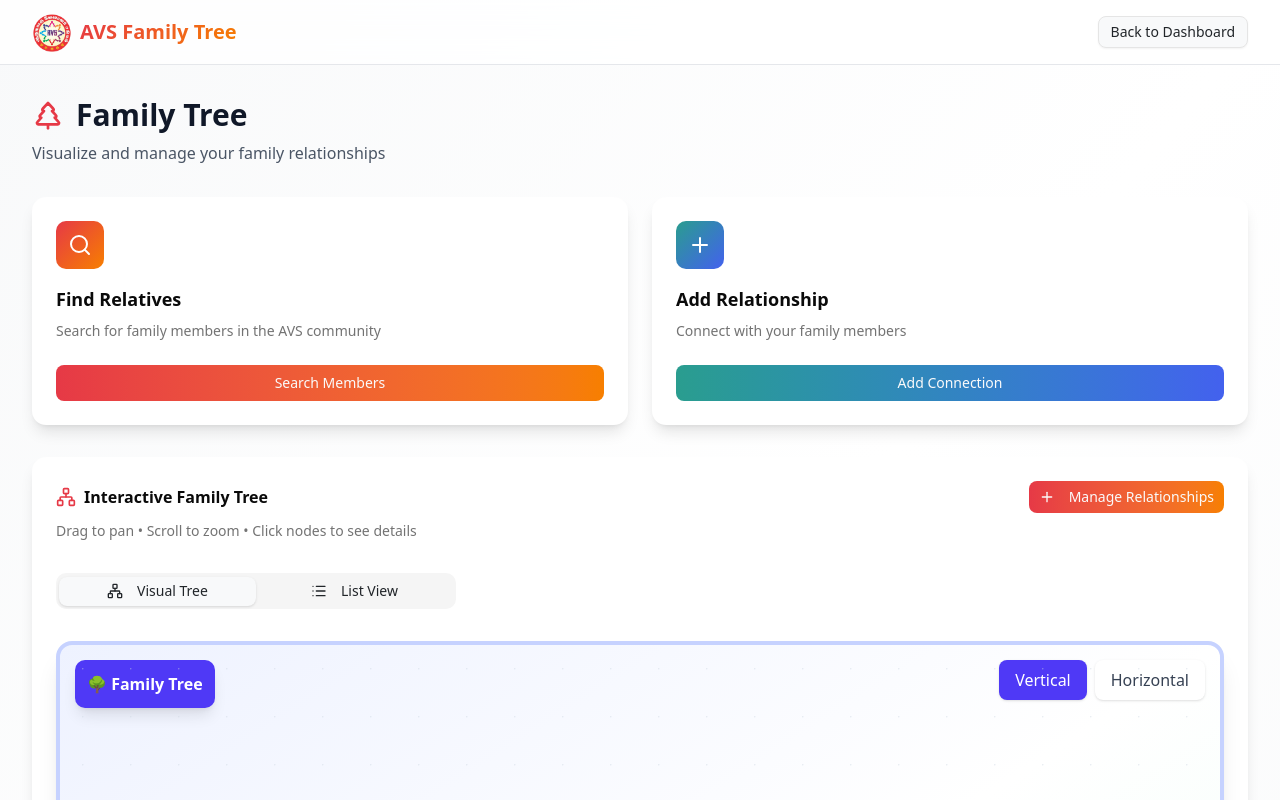
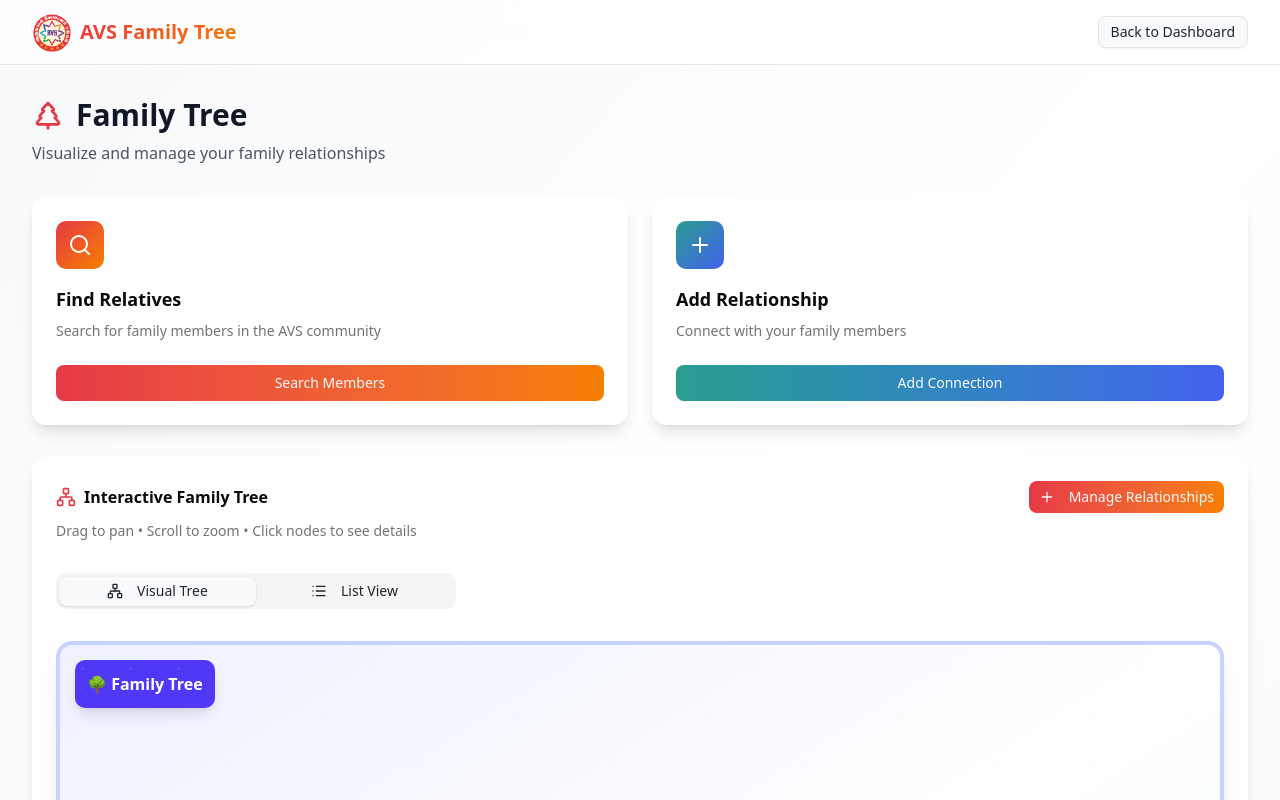
Before and after one commit to avasthiji/avs-family-tree, a Next.js app: page /family-tree in a window 1280 px wide. Shown: the top 800 px of the page. Built offline with nearby package versions, Linux system fonts and the light colour scheme; no server answers; the database is empty; sample sign-in values are in the browser's storage.

Commit message:
bug fixes

```diff
--- a/src/components/D3FamilyTree.tsx
+++ b/src/components/D3FamilyTree.tsx
@@ -596,28 +596,6 @@ export default function D3FamilyTree({
         >
           <b>🌳 Family Tree</b>
         </Panel>
-        <Panel position="top-right" className="flex gap-2">
-          <button
-            className={`px-4 py-2 rounded-md shadow transition-colors ${
-              direction === "TB"
-                ? "bg-indigo-600 text-white"
-                : "bg-white text-gray-700 hover:bg-gray-50"
-            }`}
-            onClick={() => onLayout("TB")}
-          >
-            Vertical
-          </button>
-          <button
-            className={`px-4 py-2 rounded-md shadow transition-colors ${
-              direction === "LR"
-                ? "bg-indigo-600 text-white"
-                : "bg-white text-gray-700 hover:bg-gray-50"
-            }`}
-            onClick={() => onLayout("LR")}
-          >
-            Horizontal
-          </button>
-        </Panel>
         <Panel
           position="bottom-left"
           className="bg-white p-3 rounded-lg shadow-lg text-xs"
```
